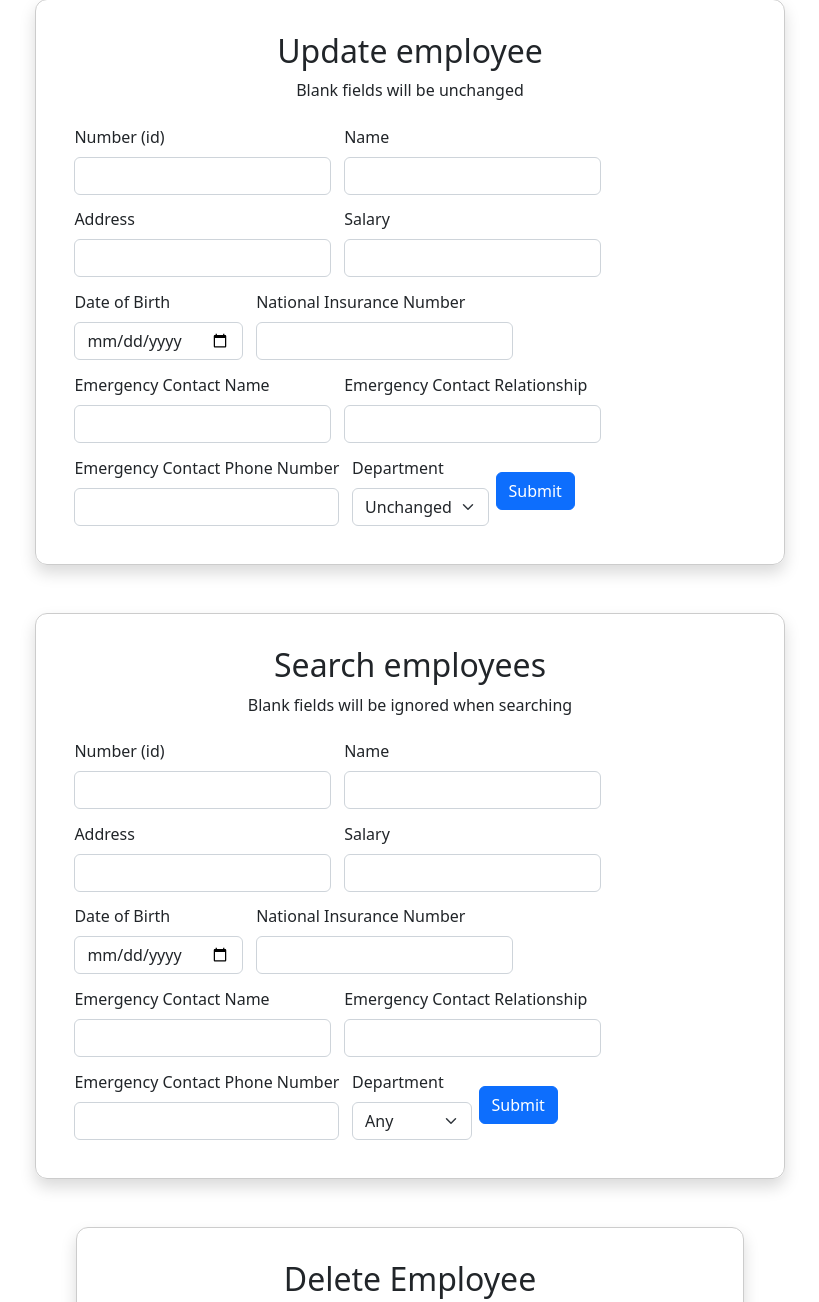
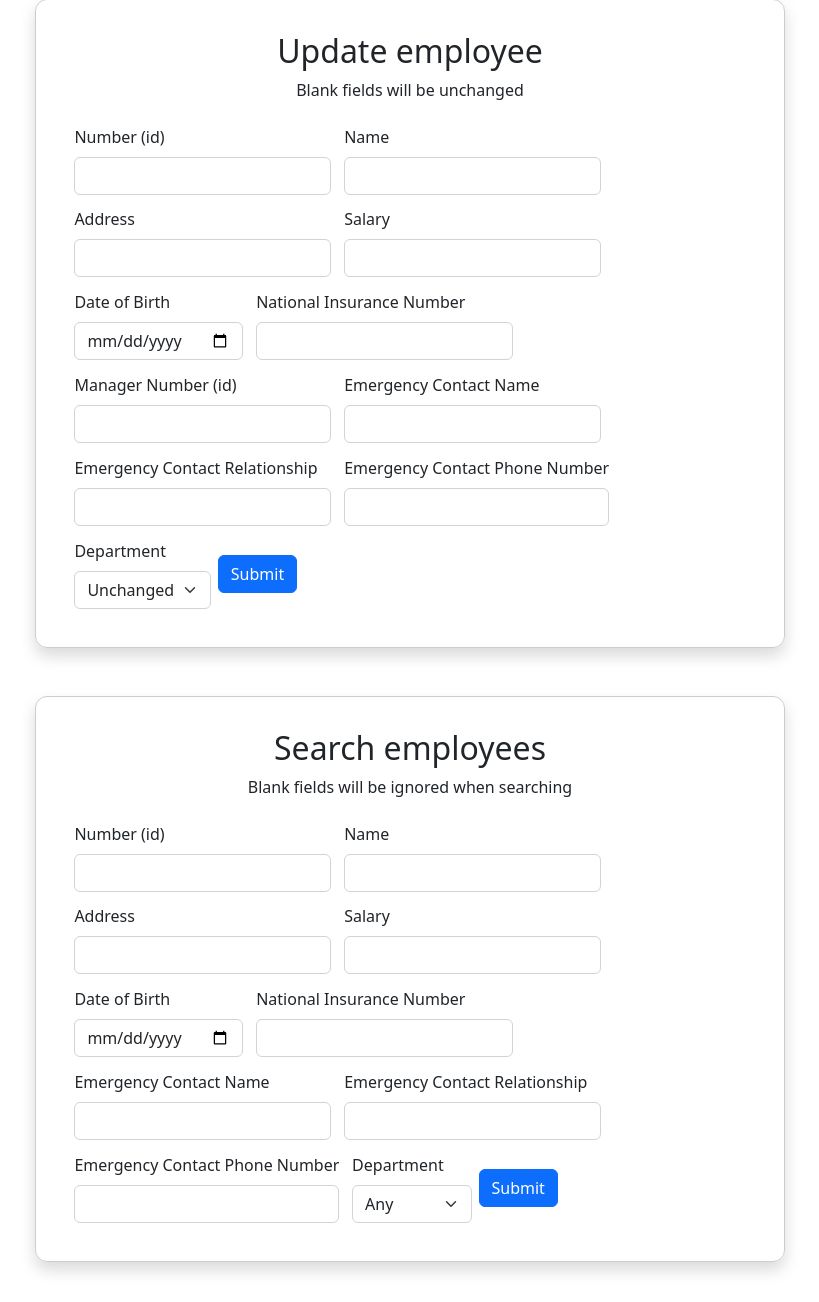
Before and after one commit to egorchern/DB_Coursework, a PHP site: page /employees.php in a window 1280 px wide. Shown: the part 689-1991 px from the top of the page, without its empty margins (230-1049 px from the left). Run offline with PHP 8.4, Linux system fonts and the light colour scheme.

Commit message:
update manager with help of new manager trigger

```diff
--- a/addEmployee.php
+++ b/addEmployee.php
@@ -17,4 +17,5 @@
 
     }
     addEmployee($_POST);
+    echo("<h1> Employee added successfully!</h2>");
 ?>
--- a/employees.php
+++ b/employees.php
@@ -70,7 +70,7 @@
             <h2 style="width:100%;text-align:center">Add Employee</h2>
             <div class="margin-sm">
                 <label for="number" class="form-label">Number (id)</label>
-                <input type="text" class="form-control" required id="number" name="number">
+                <input type="text" class="form-control" pattern="\d+-\d+" required id="number" name="number">
             </div>
             <div class="margin-sm">
                 <label for="name" class="form-label">Name</label>
@@ -143,6 +143,10 @@
             <div class="margin-sm">
                 <label for="nin" class="form-label">National Insurance Number </label>
                 <input type="text" class="form-control"  id="nin" name="nin">
+            </div>
+            <div class="margin-sm">
+                <label for="ManagerEmpNumber" class="form-label">Manager Number (id)</label>
+                <input type="text" class="form-control"  id="ManagerEmpNumber" name="ManagerEmpNumber">
             </div>
             <div class="margin-sm">
                 <label for="eName" class="form-label">Emergency Contact Name</label>
--- /dev/null
+++ b/newManagerTrigger.sql
@@ -0,0 +1,5 @@
+CREATE TRIGGER `new_manager` AFTER INSERT ON `employee`
+ FOR EACH ROW IF NEW.departmentNumber = 4 THEN
+    INSERT INTO manager
+    VALUES(NEW.Number);
+END IF
```
Also changed, not shown: initialize.php (+15 -3 lines).
